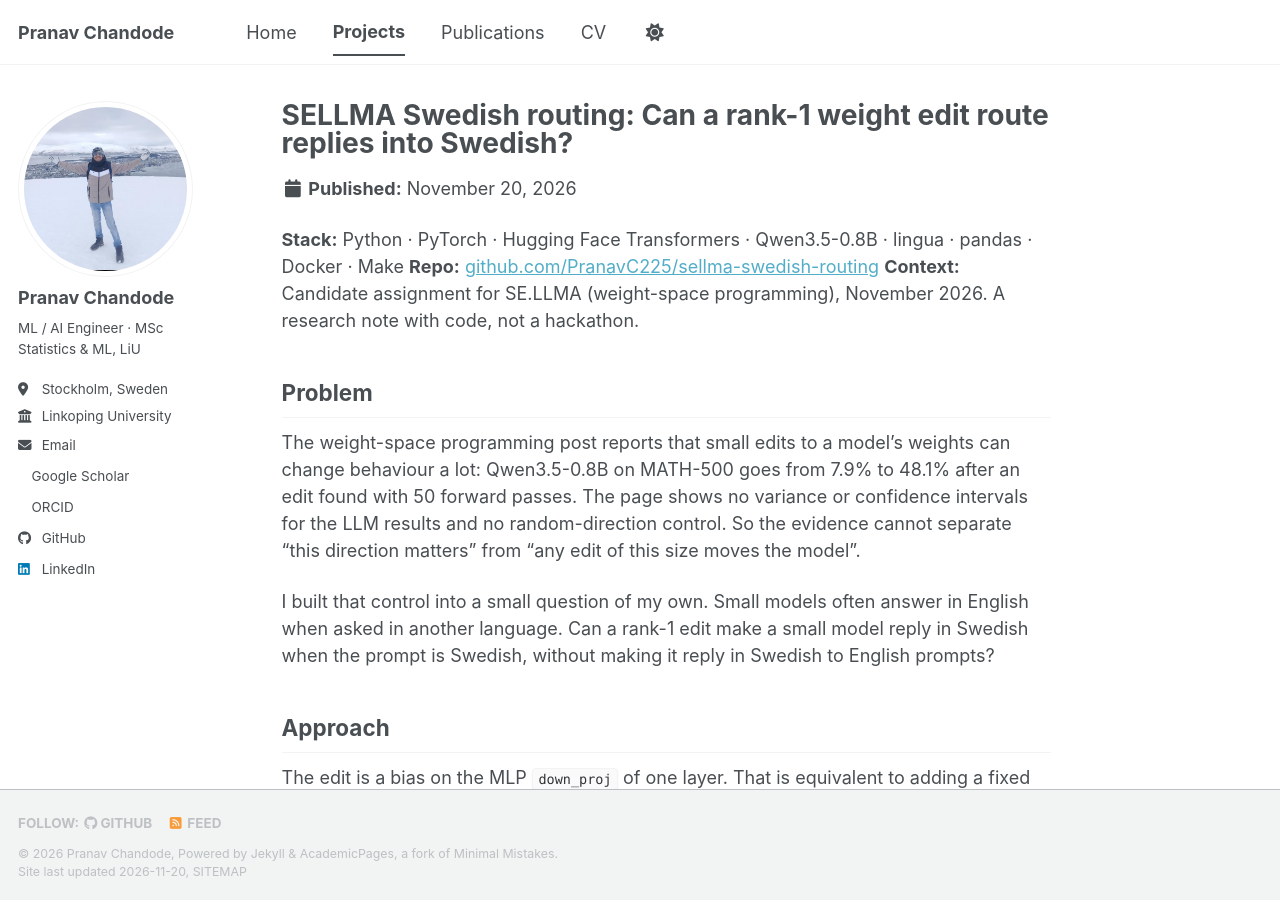
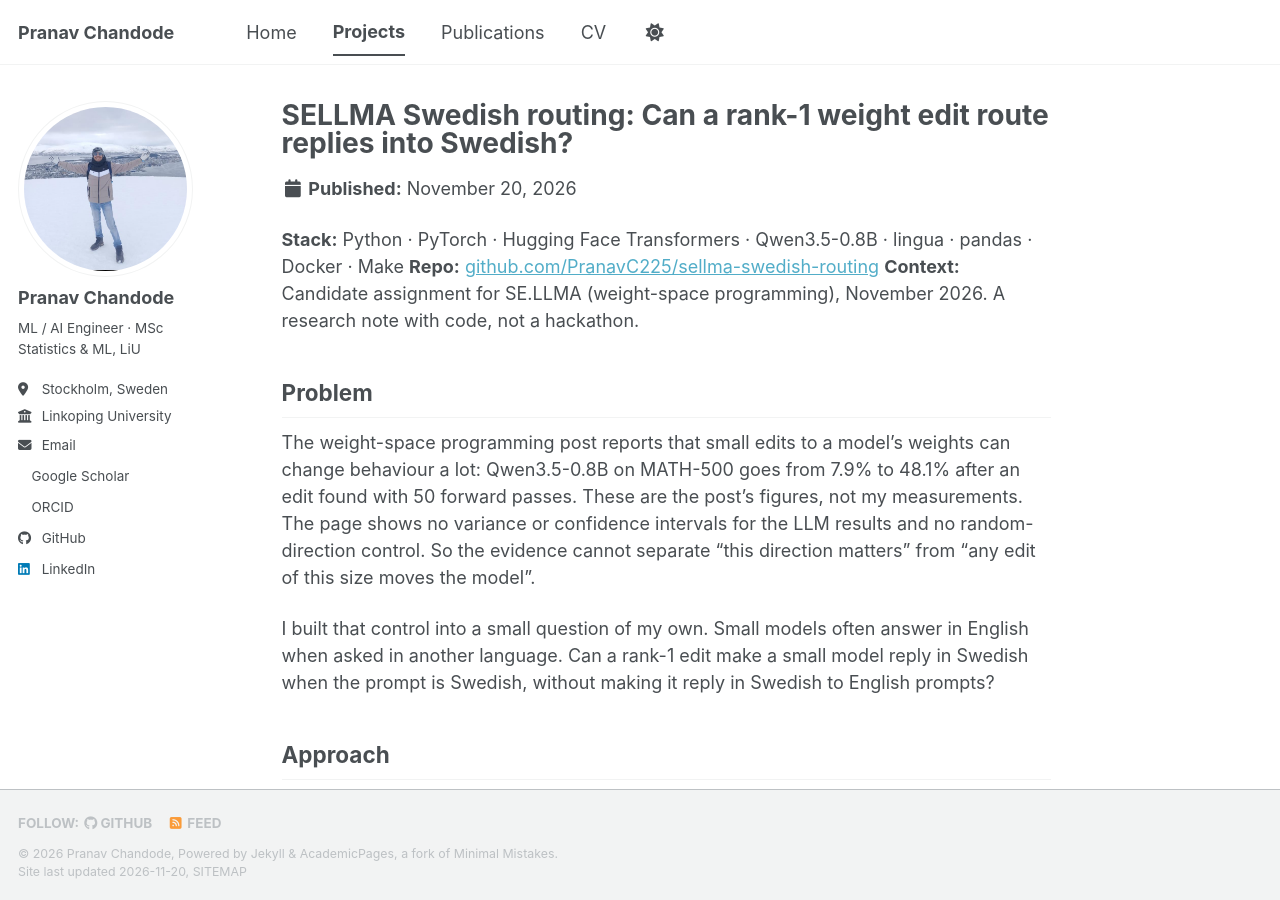
Before and after one commit to PranavC225/PranavC225.github.io, a Jekyll site: the page built from _portfolio/sellma-swedish-routing.md, in a window 1280 px wide and 900 px high. Built offline with Jekyll 4.4.1, drawn with Linux system fonts in a browser that asks for light colours; a style sheet for code colours, icons or effects is not loaded.

Commit message:
fix(portfolio): attribute post figures in SELLMA entry (PRA-17)

```diff
--- a/_portfolio/sellma-swedish-routing.md
+++ b/_portfolio/sellma-swedish-routing.md
@@ -10,7 +10,7 @@ collection: portfolio
 
 ## Problem
 
-The weight-space programming post reports that small edits to a model's weights can change behaviour a lot: Qwen3.5-0.8B on MATH-500 goes from 7.9% to 48.1% after an edit found with 50 forward passes. The page shows no variance or confidence intervals for the LLM results and no random-direction control. So the evidence cannot separate "this direction matters" from "any edit of this size moves the model".
+The weight-space programming post reports that small edits to a model's weights can change behaviour a lot: Qwen3.5-0.8B on MATH-500 goes from 7.9% to 48.1% after an edit found with 50 forward passes. These are the post's figures, not my measurements. The page shows no variance or confidence intervals for the LLM results and no random-direction control. So the evidence cannot separate "this direction matters" from "any edit of this size moves the model".
 
 I built that control into a small question of my own. Small models often answer in English when asked in another language. Can a rank-1 edit make a small model reply in Swedish when the prompt is Swedish, without making it reply in Swedish to English prompts?
 
```
